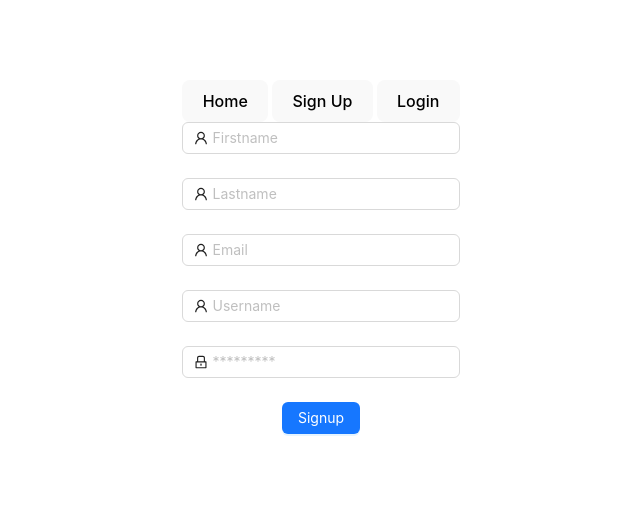
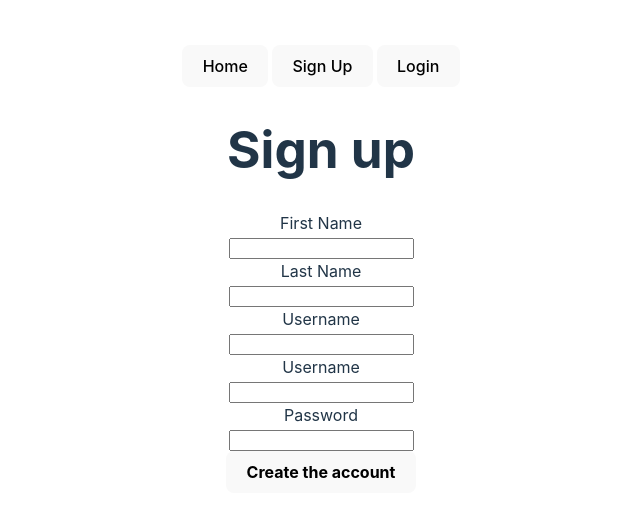
Before and after one commit to DIvanoski547/Grooveix-client, a React (Vite) app: page /signup in a window 1280 px wide. Shown: the part 131-648 px from the top of the page, without its empty margins (319-959 px from the left). Built offline with nearby package versions, Linux system fonts and the light colour scheme.

Commit message:
sigup and login form advancement

```diff
--- a/src/App.jsx
+++ b/src/App.jsx
@@ -3,6 +3,7 @@ import { Routes, Route } from "react-router-dom";
 import LoginPage from "./pages/auth/LoginPage";
 import SignupPage from "./pages/auth/SignupPage";
 import Navbar from "./components/Navbar";
+import Homepage from "./pages/Homepage";
 
 
 function App() {
@@ -11,6 +12,7 @@ function App() {
       <Navbar />
 
       <Routes>
+        <Route exact path="/" element={<Homepage/>}/>
         <Route exact path="/login" element={<LoginPage />} />
         <Route exact path="/signup" element={<SignupPage />} />
       </Routes>
--- a/src/context/auth.context.jsx
+++ b/src/context/auth.context.jsx
@@ -2,6 +2,7 @@ import React, { useState, useEffect } from "react";
 import authService from "../services/auth.service";
 
 const AuthContext = React.createContext(); // call createContext() to create our Context object
+
 
 function AuthProviderWrapper(props) {
   //set necessary states for the authentication process
@@ -9,9 +10,9 @@ function AuthProviderWrapper(props) {
   const [isLoading, setIsLoading] = useState(true); // state of loading process while authentication is being done
   const [user, setUser] = useState(null); // state for storing the user
 
-  //add token to local storage t
+
   const storeToken = (token) => {
-    localStorage.setItem("authToken", token); //set item named authToken to local storage as token
+    localStorage.setItem("authToken", token); //set item named authToken to local storage
   };
 
   //set new function for authenticating user
@@ -22,7 +23,7 @@ function AuthProviderWrapper(props) {
     //if authToken is found in local storage
     if (storedToken) {
       authService
-        .verify()
+        .verifyToken(storedToken)
         .then((response) => {
           const user = response.data;
           //update all state variables
--- a/src/pages/Homepage.jsx
+++ b/src/pages/Homepage.jsx
@@ -0,0 +1,9 @@
+function Homepage () {
+    return (
+        <div>
+            <h1>Homepage</h1>
+    </div>
+)
+}
+
+export default Homepage;
--- a/src/pages/auth/LoginPage.jsx
+++ b/src/pages/auth/LoginPage.jsx
@@ -1,55 +1,63 @@
-import React from "react";
-import { LockOutlined, UserOutlined } from "@ant-design/icons";
-import { Button, Checkbox, Form, Input } from "antd";
+import { useState, useContext } from "react";
+import { Link, useNavigate } from "react-router-dom";
+// import axios from "axios";
+import { AuthContext } from "../../context/auth.context";
+import authService from "../../services/auth.service";
 
 const LoginPage = () => {
-  const onFinish = (values) => {
-    console.log("Received values of form: ", values);
+  const [user, setUser] = useState({ email: "", password: "" });
+  const navigate = useNavigate();
+  const { storeToken, authenticateUser } = useContext(AuthContext);
+
+  const handleChange = (e) => {
+    const name = e.target.name;
+    const value = e.target.value;
+    setUser((user) => ({ ...user, [name]: value }));
+  };
+
+  const handleSubmit = (e) => {
+    e.preventDefault();
+
+    authService
+      .login(user)
+      .then((tokenObject) => {
+        // store the token in localStorage
+        console.log("token", tokenObject.authToken)
+        storeToken(tokenObject.authToken);
+        authenticateUser();
+        navigate("/");
+      })
+      .catch((err) => console.error(err));
   };
   return (
-    <Form
-      name="normal_login"
-      className="login-form"
-      initialValues={{
-        remember: true,
-      }}
-      onFinish={onFinish}
-    >
-      <Form.Item
-        name="username"
-        rules={[
-          {
-            required: true,
-            message: "Please input your Username!",
-          },
-        ]}
-      >
-        <Input
-          prefix={<UserOutlined className="site-form-item-icon" />}
-          placeholder="Username"
+    <form onSubmit={handleSubmit} className="loginForm">
+      <div>
+        <h1>Login</h1>
+        <label>Email</label>
+        <br />
+        <input
+          type="email"
+          name="email"
+          value={user.email}
+          onChange={handleChange}
         />
-      </Form.Item>
-      <Form.Item
-        name="password"
-        rules={[
-          {
-            required: true,
-            message: "Please input your Password!",
-          },
-        ]}
-      >
-        <Input
-          prefix={<LockOutlined className="site-form-item-icon" />}
+        <br />
+        <label>Password</label>
+        <br />
+        <input
           type="password"
-          placeholder="Password"
+          name="password"
+          value={user.password}
+          onChange={handleChange}
         />
-      </Form.Item>
-      <Form.Item>
-        <Button type="primary" htmlType="submit" className="login-form-button">
-          Log in
-        </Button>
-      </Form.Item>
-    </Form>
+        <br />
+      </div>
+
+          <button type="submit">
+            <b>Login</b>
+          </button>
+    </form>
   );
 };
+
 export default LoginPage;
--- a/src/pages/auth/SignupPage.jsx
+++ b/src/pages/auth/SignupPage.jsx
@@ -1,111 +1,94 @@
 import React from "react";
-import { LockOutlined, UserOutlined } from "@ant-design/icons";
-import { Button, Form, Input } from "antd";
+
+import { useState } from "react";
+import { useNavigate, Link } from "react-router-dom";
+import authService from "../../services/auth.service";
 
 const SignupPage = () => {
-  const onFinish = (values) => {
-    console.log("Received values of form: ", values);
+  // set states
+  const [user, setUser] = useState({
+    firstName: "",
+    lastName: "",
+    username: "",
+    email: "",
+    password: "",
+  });
+  const navigate = useNavigate();
+
+  // set function for handling changes in form's inputs
+  const handleChange = (e) => {
+    const name = e.target.name;
+    const value = e.target.value;
+
+    setUser({ ...user, [name]: value });
   };
+
+  // set function for handling submission of data
+  const handleSubmit = (e) => {
+    e.preventDefault();
+    authService
+      .signup(user)
+      .then(() => navigate("/login"))
+      .catch((err) => console.log(err));
+  };
+  // const onFinish = (values) => {
+  //   console.log("Received values of form: ", values);
+  // };
   return (
-    <Form
-      name="normal_login"
-      className="login-form"
-      initialValues={{
-        remember: true,
-      }}
-      onFinish={onFinish}
-    >
-      <Form.Item
-        name="firstName"
-        rules={[
-          {
-            required: true,
-            message: "Please input your Firstname!",
-          },
-        ]}
-      >
-        <Input
-          prefix={<UserOutlined className="site-form-item-icon" />}
-          placeholder="Firstname"
+    <form onSubmit={handleSubmit} className="signUpForm">
+      <div>
+        <h1>Sign up</h1>
+        <label>First Name</label>
+        <br />
+        <input
+          type="text"
+          name="firstName"
+          value={user.firstName}
+          onChange={handleChange}
         />
-      </Form.Item>
+        <br />
+        <label>Last Name</label>
+        <br />
+        <input
+          type="text"
+          name="lastName"
+          value={user.lastName}
+          onChange={handleChange}
+        />
+        <br />
+        <label>Username</label>
+        <br />
+        <input
+          type="text"
+          name="username"
+          value={user.username}
+          onChange={handleChange}
+        />
+        <br />
+        <label>Username</label>
+        <br />
+        <input
+          type="email"
+          name="email"
+          value={user.email}
+          onChange={handleChange}
+        />
+        <br />
+        <label>Password</label>
+        <br />
+        <input
+          type="password"
+          name="password"
+          value={user.password}
+          onChange={handleChange}
+        />
+      </div>
 
-      <Form.Item
-        name="lastName"
-        rules={[
-          {
-            required: true,
-            message: "Please input your Lastname!",
-          },
-        ]}
-      >
-        <Input
-          prefix={<UserOutlined className="site-form-item-icon" />}
-          placeholder="Lastname"
-        />
-      </Form.Item>
 
-      <Form.Item
-        name="email"
-        rules={[
-          {
-            required: true,
-            message: "Please input your email!",
-          },
-        ]}
-      >
-        <Input
-          prefix={<UserOutlined className="site-form-item-icon" />}
-          placeholder="Email"
-        />
-      </Form.Item>
-      <Form.Item
-        name="username"
-        rules={[
-          {
-            required: true,
-            message: "Please input your Username!",
-          },
-        ]}
-      >
-        <Input
-          prefix={<UserOutlined className="site-form-item-icon" />}
-          placeholder="Username"
-        />
-      </Form.Item>
-      <Form.Item
-        name="password"
-        rules={[
-          {
-            required: true,
-            message: "Please input your Password!",
-          },
-        ]}
-      >
-        <Input
-          prefix={<LockOutlined className="site-form-item-icon" />}
-          type="password"
-          placeholder="*********"
-        />
-      </Form.Item>
-
-      <Form.Item>
-        <Button type="primary" htmlType="submit" className="login-form-button">
-          Signup
-        </Button>
-      </Form.Item>
-      {/* <Form.Item
-        name="upload"
-        label="Upload"
-        valuePropName="fileList"
-        getValueFromEvent={normFile}
-        extra="longgggggggggggggggggggggggggggggggggg"
-      >
-        <Upload name="logo" action="/upload.do" listType="picture">
-          <Button icon={<UploadOutlined />}>Click to upload</Button>
-        </Upload>
-      </Form.Item> */}
-    </Form>
+          <button type="submit">
+            <b>Create the account</b>
+          </button>
+    </form>
   );
 };
 export default SignupPage;
--- a/src/services/auth.service.js
+++ b/src/services/auth.service.js
@@ -31,10 +31,19 @@ class AuthService {
     // return axios.post("http://localhost:5005/auth/singup");
   };
 
-  verify = () => {
-    return this.api.get("/auth/verify");
-    // same as
-    // return axios.post("http://localhost:5005/auth/verify");
+//   verify = () => {
+//     return this.api.get("/auth/verify");
+//     // same as
+//     // return axios.post("http://localhost:5005/auth/verify");
+//   };
+
+  verifyToken = (storedToken) => {
+    return api
+      .get("/auth/verify", {
+        headers: { Authorization: `Bearer ${storedToken}` },
+      })
+      .then((response) => response.data)
+      .catch((err) => console.error(err));
   };
 }
 
```
